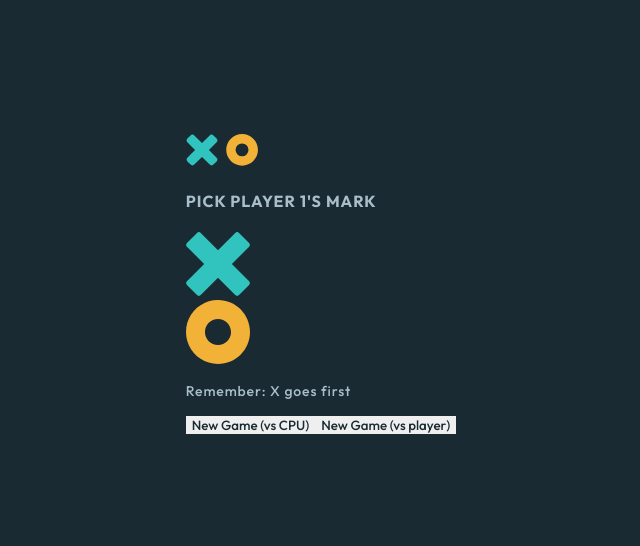
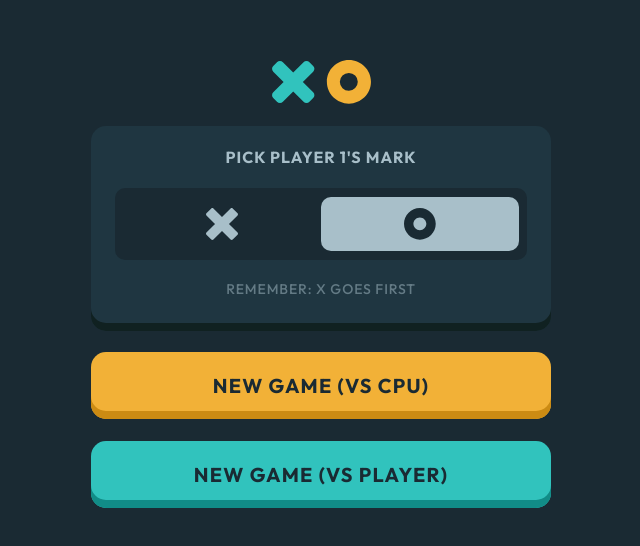
Before and after one commit to Cib-o/tic-tac-toe, a React (Create React App) app: page / in a window 1280 px wide. Shown: the part 124-670 px from the top of the page, without its empty margins (319-959 px from the left). Built offline with nearby package versions, Linux system fonts and the light colour scheme.

Commit message:
I style game menu and I put two new icons

```diff
--- a/public/css/styles.css
+++ b/public/css/styles.css
@@ -0,0 +1,122 @@
+.game-menu {
+  align-items: center;
+  display: flex;
+  flex-direction: column;
+  justify-content: space-between;
+  height: 448px;
+}
+
+.game-menu img {
+  width: 100px;
+}
+
+.container {
+  align-items: center;
+  background-color: var(--semi-dark-navy);
+  box-shadow: inset 0px -8px 0px rgb(16, 33, 33);
+  border-radius: 15px;
+  display: flex;
+  flex-direction: column;
+  height: 205px;
+  width: 460px;
+}
+
+.x-and-o {
+  align-items: center;
+  background-color: var(--dark-navy);
+  border-radius: 10px;
+  display: flex;
+  justify-content: center;
+  height: 72px;
+  width: 412px;
+}
+
+.x-selected,
+.o-selected {
+  align-items: center;
+  background-color: var(--silver);
+  border-radius: 10px;
+  display: flex;
+  justify-content: center;
+  height: 54px;
+  width: 198px;
+}
+
+.x-unselected,
+.o-unselected {
+  align-items: center;
+  border-radius: 10px;
+  cursor: pointer;
+  display: flex;
+  justify-content: center;
+  height: 54px;
+  width: 198px;
+}
+
+.x-unselected:hover,
+.o-unselected:hover {
+  background-color: rgba(168, 191, 201, 0.05);
+}
+
+.x-unselected img,
+.x-selected img,
+.o-unselected img,
+.o-selected img {
+  width: 32px;
+}
+
+.x-unselected img {
+  content: url(../assets/icon-x-unselected.svg);
+}
+
+.x-selected img {
+  filter: brightness(30%) contrast(120%);
+}
+
+.o-selected img {
+  content: url(../assets/icon-o-selected.svg);
+}
+
+.o-unselected img {
+  content: url(../assets/icon-o.svg);
+  filter: grayscale(100%);
+}
+
+.game-menu p {
+  margin-top: 20px;
+  text-transform: uppercase;
+  opacity: 0.5;
+}
+
+.p1-vs-cpu,
+.p1-vs-p2 {
+  border-radius: 15px;
+  cursor: pointer;
+  font-size: 20px;
+  font-weight: 700;
+  text-align: center;
+  text-transform: uppercase;
+  transition: background-color 0.2s;
+  letter-spacing: 1.25px;
+  line-height: 25px;
+  height: 67px;
+  width: 460px;
+}
+
+.p1-vs-cpu {
+  background-color: var(--light-yellow);
+  box-shadow: inset 0px -8px 0px #CC8B13;
+}
+
+.p1-vs-cpu:hover {
+  background-color: var(--light-yellow-hover);
+}
+
+.p1-vs-p2 {
+  background-color: var(--light-blue);
+  box-shadow: inset 0px -8px 0px #118C87;
+}
+
+.p1-vs-p2:hover {
+  background-color: var(--light-blue-hover);
+}
```
Also changed, not shown: public/assets/icon-o-selected.svg (added), public/assets/icon-x-unselected.svg (added).
